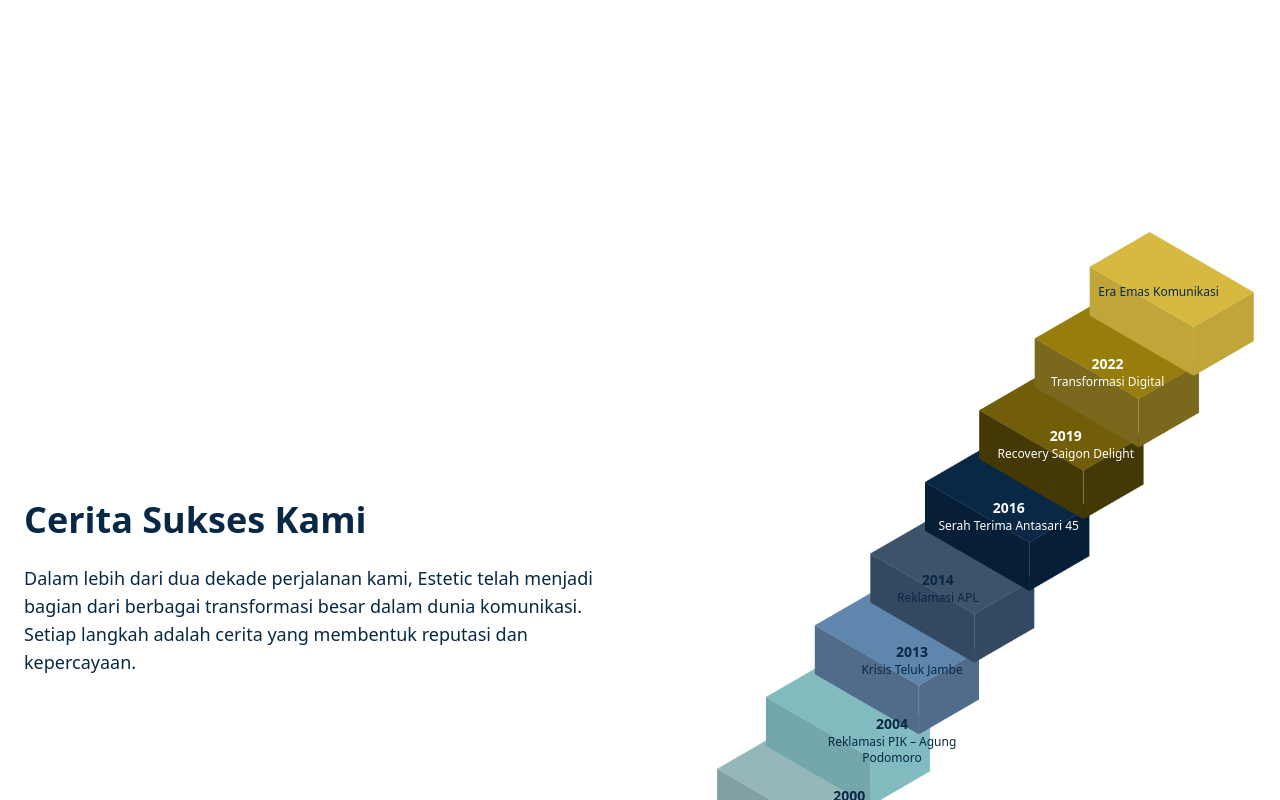
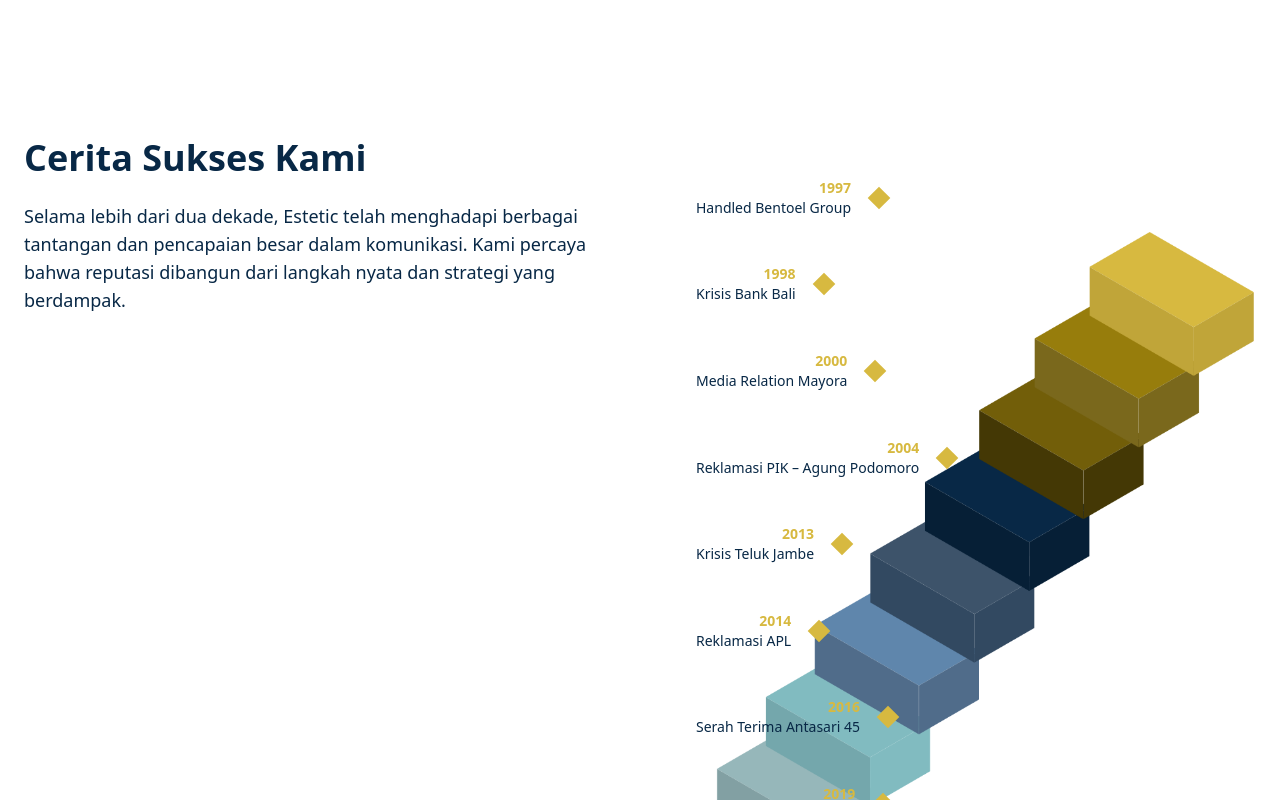
Before and after one commit to ProfAdri90/estetic-dinamis, a Next.js app: page / in a window 1280 px wide. Shown: the part 2220-3020 px from the top of the page. Built offline with nearby package versions, Linux system fonts and the light colour scheme.

Commit message:
Update index.js

```diff
--- a/pages/index.js
+++ b/pages/index.js
@@ -460,57 +460,52 @@ useEffect(() => {
   </div>
 </section>
 <section id="sukses" className="bg-white text-[#082846] py-20">
-  <div className="max-w-7xl mx-auto grid grid-cols-1 md:grid-cols-2 gap-12 px-6 items-center">
+  <div className="max-w-7xl mx-auto grid grid-cols-1 md:grid-cols-2 gap-12 px-6 items-start">
 
-    {/* Kolom 1: Judul + Narasi */}
+    {/* Kolom 1: Judul dan Narasi */}
     <div className="space-y-6">
       <h3 className="text-3xl md:text-4xl font-bold">
         {lang === 'id' ? 'Cerita Sukses Kami' : 'Our Success Journey'}
       </h3>
-      <p className="text-base md:text-lg leading-relaxed text-[#082846]">
+      <p className="text-base md:text-lg leading-relaxed">
         {lang === 'id'
-          ? 'Dalam lebih dari dua dekade perjalanan kami, Estetic telah menjadi bagian dari berbagai transformasi besar dalam dunia komunikasi. Setiap langkah adalah cerita yang membentuk reputasi dan kepercayaan.'
-          : 'For over two decades, Estetic has played a role in major transformations in the world of communication. Every step is a story that shapes reputation and builds trust.'}
+          ? 'Selama lebih dari dua dekade, Estetic telah menghadapi berbagai tantangan dan pencapaian besar dalam komunikasi. Kami percaya bahwa reputasi dibangun dari langkah nyata dan strategi yang berdampak.'
+          : 'For over two decades, Estetic has faced major milestones and challenges in communications. We believe reputation is built through impactful strategies and real steps forward.'}
       </p>
     </div>
 
-    {/* Kolom 2: Tangga + Overlay Teks */}
-    <div className="relative w-full h-[700px] md:h-[900px]">
+    {/* Kolom 2: Gambar Tangga + Arrow Overlay */}
+    <div className="relative w-full h-[800px] md:h-[900px]">
       <img
         src="/assets/tangga.png"
         alt="Success Steps"
         className="absolute w-full h-full object-contain"
       />
-      {[
-        { year: 1997, text: "Handled Bentoel Group", top: "88%", left: "10%", dark: false },
-        { year: 1998, text: "Krisis Bank Bali", top: "80%", left: "14%", dark: false },
-        { year: 2000, text: "Media Relation Mayora", top: "72%", left: "19%", dark: false },
-        { year: 2004, text: "Reklamasi PIK – Agung Podomoro", top: "64%", left: "25%", dark: false },
-        { year: 2013, text: "Krisis Teluk Jambe", top: "56%", left: "32%", dark: false },
-        { year: 2014, text: "Reklamasi APL", top: "48%", left: "38%", dark: false },
-        { year: 2016, text: "Serah Terima Antasari 45", top: "40%", left: "45%", dark: true },
-        { year: 2019, text: "Recovery Saigon Delight", top: "32%", left: "55%", dark: true },
-        { year: 2022, text: "Transformasi Digital", top: "24%", left: "64%", dark: true },
-        { year: 2025, text: "Era Emas Komunikasi", top: "14%", left: "72%", dark: false, highlight: true },
-      ].map((item, i) => (
-        <motion.div
-          key={item.year}
-          initial={{ opacity: 0, y: 20 }}
-          whileInView={{ opacity: 1, y: 0 }}
-          transition={{ duration: 0.5, delay: i * 0.15 }}
-          viewport={{ once: true }}
-          className="absolute text-center max-w-[160px] px-2"
-          style={{ top: item.top, left: item.left, transform: "translate(-50%, -50%)" }}
-        >
-          <p className={`font-bold text-sm ${item.highlight ? "text-[#d7b940]" : item.dark ? "text-white" : "text-[#082846]"}`}>
-            {item.year}
-          </p>
-          <p className={`text-xs ${item.dark ? "text-white" : "text-[#082846]"}`}>
-            {item.text}
-          </p>
-        </motion.div>
-      ))}
+
+      <div className="absolute inset-0 flex flex-col justify-between py-10 px-4 md:px-8">
+        {[
+          { year: 1997, text: "Handled Bentoel Group" },
+          { year: 1998, text: "Krisis Bank Bali" },
+          { year: 2000, text: "Media Relation Mayora" },
+          { year: 2004, text: "Reklamasi PIK – Agung Podomoro" },
+          { year: 2013, text: "Krisis Teluk Jambe" },
+          { year: 2014, text: "Reklamasi APL" },
+          { year: 2016, text: "Serah Terima Antasari 45" },
+          { year: 2019, text: "Recovery Saigon Delight" },
+          { year: 2022, text: "Transformasi Digital" },
+          { year: 2025, text: "Era Emas Komunikasi" },
+        ].map((item, index) => (
+          <div key={item.year} className="flex items-center gap-3">
+            <div className="flex flex-col text-right pr-2">
+              <span className="text-sm font-bold text-[#d7b940]">{item.year}</span>
+              <span className="text-sm text-[#082846]">{item.text}</span>
+            </div>
+            <div className="w-4 h-4 rotate-45 bg-[#d7b940]"></div> {/* Arrow */}
+          </div>
+        ))}
+      </div>
     </div>
+
   </div>
 </section>
 
```
